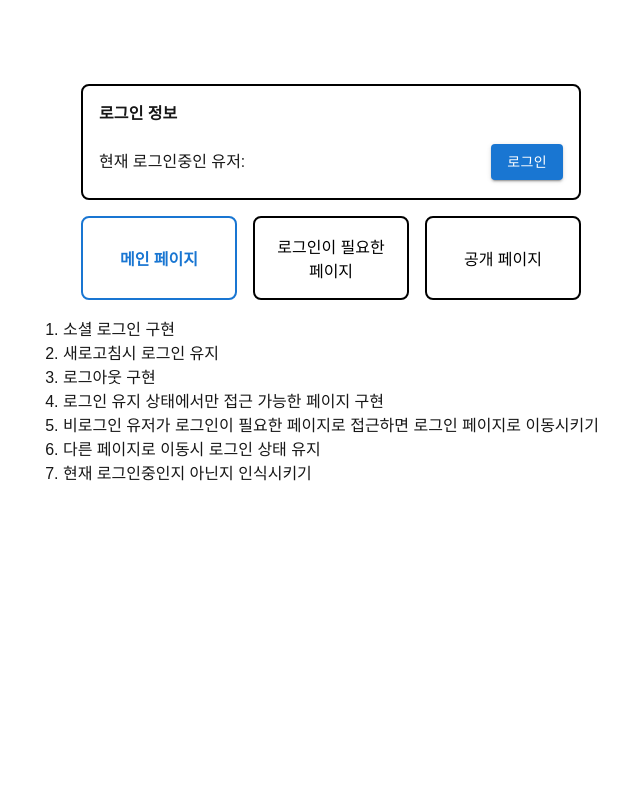
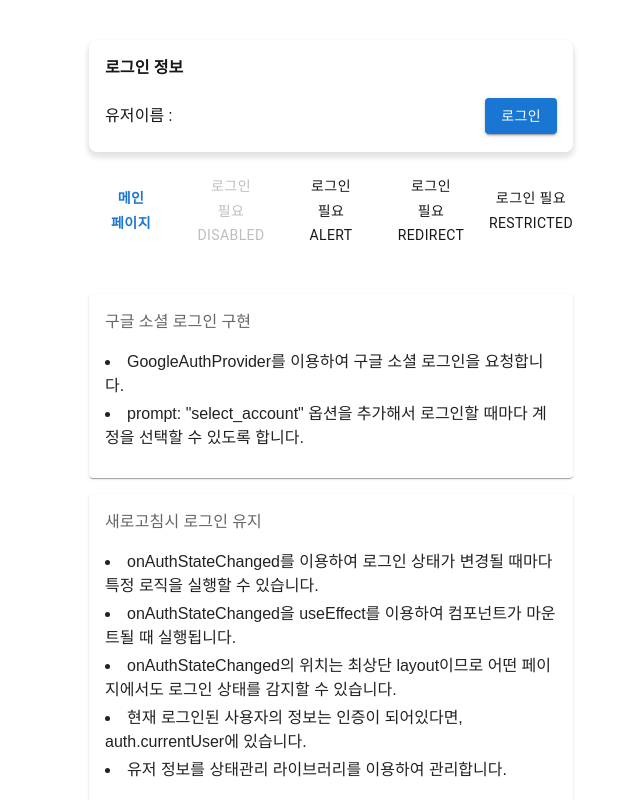
Before and after one commit to seung1/login-test, a Next.js app: page / in a window 1280 px wide. Shown: the top 800 px of the page, without its empty margins (309-949 px from the left). Built offline with nearby package versions, Linux system fonts and the light colour scheme; no server answers.

Commit message:
feat: 로그인 필요한 사이트에 비로그인 상태로 접근할때 처리 추가

```diff
--- a/src/app/globals.css
+++ b/src/app/globals.css
@@ -1,12 +1,21 @@
 :root {
   --background: #ffffff;
   --foreground: #171717;
+
+  --card-background: rgba(255, 255, 255, 0.6);
+  --card-box-shadow: rgba(0, 0, 33, 0.07) 0px 4px 4px 2.4px,
+    rgba(0, 0, 33, 0.05) 0px 3.2px 6px 0px, rgba(0, 0, 33, 0.07) 0px 0px 1px 0px;
+  --card-border: none;
 }
 
 @media (prefers-color-scheme: dark) {
   :root {
     --background: #0a0a0a;
     --foreground: #ededed;
+
+    --card-background: rgba(42, 42, 42, 0.6);
+    --card-box-shadow: none;
+    --card-border: 1px solid #2d2d2d;
   }
 }
 
--- a/src/app/layout.tsx
+++ b/src/app/layout.tsx
@@ -23,14 +23,21 @@ export default function RootLayout({
             display: "flex",
             flexDirection: "column",
             alignItems: "center",
-            justifyContent: "center",
             minHeight: "100vh",
+            px: 1,
+            pt: 5,
+
+            width: "100%",
+            maxWidth: "500px",
+            mx: "auto",
           }}
         >
           <LoginBanner />
           <PageButtonList />
 
-          <Box sx={{ minHeight: "400px" }}>{children}</Box>
+          <Box sx={{ minHeight: "400px", py: 3, width: "100%" }}>
+            <main>{children}</main>
+          </Box>
         </Box>
       </body>
     </html>
--- a/src/app/page.tsx
+++ b/src/app/page.tsx
@@ -1,20 +1,69 @@
+"use client";
+
+import { Box, Card, CardContent, CardHeader } from "@mui/material";
+
 export default function Home() {
   return (
-    <div>
-      <main>
-        <ol>
-          <li>소셜 로그인 구현</li>
-          <li>새로고침시 로그인 유지</li>
-          <li>로그아웃 구현</li>
-          <li>로그인 유지 상태에서만 접근 가능한 페이지 구현</li>
+    <Box
+      sx={{
+        display: "flex",
+        flexDirection: "column",
+        gap: 2,
+        ".MuiCardContent-root": {
+          pt: 0,
+          li: { mb: 0.5, lineHeight: 1.5 },
+        },
+      }}
+    >
+      <Card>
+        <CardHeader subheader="구글 소셜 로그인 구현" />
+        <CardContent>
           <li>
-            비로그인 유저가 로그인이 필요한 페이지로 접근하면 로그인 페이지로
-            이동시키기
+            {`GoogleAuthProvider를 이용하여 구글 소셜 로그인을 요청합니다.`}
           </li>
-          <li>다른 페이지로 이동시 로그인 상태 유지</li>
-          <li>현재 로그인중인지 아닌지 인식시키기</li>
-        </ol>
-      </main>
-    </div>
+          <li>
+            {`prompt: "select_account" 옵션을 추가해서 로그인할 때마다 계정을
+                선택할 수 있도록 합니다.`}
+          </li>
+        </CardContent>
+      </Card>
+
+      <Card>
+        <CardHeader subheader="새로고침시 로그인 유지" />
+        <CardContent>
+          <li>
+            {`onAuthStateChanged를 이용하여 로그인 상태가 변경될 때마다 특정 로직을 실행할 수 있습니다.`}
+          </li>
+          <li>
+            {`onAuthStateChanged을 useEffect를 이용하여 컴포넌트가 마운트될 때 실행됩니다.`}
+          </li>
+          <li>
+            {`onAuthStateChanged의 위치는 최상단 layout이므로 어떤 페이지에서도 로그인 상태를 감지할 수 있습니다.`}
+          </li>
+          <li>{`현재 로그인된 사용자의 정보는 인증이 되어있다면, auth.currentUser에 있습니다.`}</li>
+          <li>{`유저 정보를 상태관리 라이브러리를 이용하여 관리합니다.`}</li>
+        </CardContent>
+      </Card>
+
+      <Card>
+        <CardHeader subheader="로그아웃 구현" />
+        <CardContent>
+          <li>{`signOut을 이용하여 로그아웃을 구현합니다.`}</li>
+          <li>
+            {`상태관리 라이브러리를 통해여 저장된 유저 정보를 초기화합니다.`}
+          </li>
+        </CardContent>
+      </Card>
+
+      <Card>
+        <CardHeader subheader="계정 삭제 구현" />
+        <CardContent>
+          <li>{`deleteUser를 이용하여 계정 삭제를 구현합니다.`}</li>
+          <li>
+            {`로그인한지 오래된 계정의 경우는 reauthenticateWithCredential을 이용하여 재인증을 요청합니다.`}
+          </li>
+        </CardContent>
+      </Card>
+    </Box>
   );
 }
--- /dev/null
+++ b/src/components/CustomPaper.tsx
@@ -0,0 +1,31 @@
+import type { BoxProps, SxProps } from "@mui/material";
+import { Box } from "@mui/material";
+
+const CustomPaper = ({
+  children,
+  sx,
+  ...props
+}: {
+  children: React.ReactNode;
+  sx?: SxProps;
+} & BoxProps) => {
+  return (
+    <Box
+      sx={{
+        backgroundColor: "var(--card-background)",
+        boxShadow: "var(--card-box-shadow)",
+        border: "var(--card-border)",
+        width: "100%",
+
+        borderRadius: 2,
+        p: 2,
+        ...sx,
+      }}
+      {...props}
+    >
+      {children}
+    </Box>
+  );
+};
+
+export default CustomPaper;
--- a/src/components/LoginBanner.tsx
+++ b/src/components/LoginBanner.tsx
@@ -3,28 +3,24 @@
 import { authStore } from "@/store/authStore";
 import app from "@/utils/firebase";
 import { Box, Button, Skeleton, Typography } from "@mui/material";
-import {
-  getAuth,
-  GoogleAuthProvider,
-  onAuthStateChanged,
-  signInWithPopup,
-  signOut,
-} from "firebase/auth";
+import { getAuth, onAuthStateChanged, signOut } from "firebase/auth";
 import { useEffect, useMemo, useState } from "react";
+import CustomPaper from "./CustomPaper";
+import { useRouter } from "next/navigation";
+import useLogin from "@/utils/useLogin";
 
 const LoginBanner = () => {
   const { user, setUser } = authStore();
+
+  const { tryLogin } = useLogin();
+
+  const { push } = useRouter();
 
   const [loading, setLoading] = useState(true);
 
   const isLogin = useMemo(() => user !== null, [user]);
 
   const auth = getAuth(app);
-
-  const provider = new GoogleAuthProvider();
-  provider.setCustomParameters({
-    prompt: "select_account", // 계정 선택을 항상 강제
-  });
 
   useEffect(() => {
     const unsubscribe = onAuthStateChanged(auth, (user) => {
@@ -35,36 +31,10 @@ const LoginBanner = () => {
     return () => {
       unsubscribe();
     };
-  }, [auth, setUser]);
-
-  const tryLogin = () => {
-    signInWithPopup(auth, provider)
-      .then((result) => {
-        setUser(result.user);
-      })
-      .catch((error) => {
-        // Handle Errors here.
-        const errorCode = error.code;
-        const errorMessage = error.message;
-        // The email of the user's account used.
-        const email = error.customData.email;
-        // The AuthCredential type that was used.
-        const credential = GoogleAuthProvider.credentialFromError(error);
-        // ...
-
-        console.error(errorCode, errorMessage, email, credential);
-      });
-  };
+  }, [auth, push, setUser]);
 
   return (
-    <Box
-      sx={{
-        border: "2px solid black",
-        borderRadius: 2,
-        p: 2,
-        minWidth: "500px",
-      }}
-    >
+    <CustomPaper>
       <Typography variant="body1" sx={{ fontWeight: "bold", mb: 2 }}>
         로그인 정보
       </Typography>
@@ -81,7 +51,7 @@ const LoginBanner = () => {
           }}
         >
           <Typography variant="body1">
-            현재 로그인중인 유저: {user?.displayName}
+            유저이름 : {user?.displayName}
           </Typography>
 
           <Button
@@ -100,7 +70,7 @@ const LoginBanner = () => {
           </Button>
         </Box>
       )}
-    </Box>
+    </CustomPaper>
   );
 };
 
--- a/src/components/PageButton.tsx
+++ b/src/components/PageButton.tsx
@@ -1,33 +1,29 @@
 "use client";
 
-import { Box } from "@mui/material";
-import { usePathname, useRouter } from "next/navigation";
+import { usePathname } from "next/navigation";
+import { ButtonProps, Button } from "@mui/material";
 
 const PageButton = (
   {
     pageId,
     pageName,
+    ...props
   }: {
     pageId: string;
     pageName: string;
-  } = { pageId: "", pageName: "" }
+  } & ButtonProps = { pageId: "", pageName: "" }
 ) => {
   const pathName = usePathname();
-  const { push } = useRouter();
 
   return (
-    <Box
-      onClick={() => push(pageId)}
+    <Button
       sx={{
         flex: 1,
-        border: "2px solid",
-        p: 2,
-        borderRadius: 2,
         cursor: "pointer",
         transition: "all 0.3s",
-        color: pathName === pageId ? "#1976d2" : "black",
+
+        color: pathName === pageId ? "#1976d2" : "inherit",
         fontWeight: pathName === pageId ? 800 : 400,
-        borderColor: pathName === pageId ? "#1976d2" : "black",
 
         display: "flex",
         justifyContent: "center",
@@ -35,14 +31,11 @@ const PageButton = (
         textAlign: "center",
 
         wordBreak: "keep-all",
-
-        ":hover": {
-          transform: "scale(1.1)",
-        },
       }}
+      {...props}
     >
       {pageName}
-    </Box>
+    </Button>
   );
 };
 
--- a/src/components/PageButtonList.tsx
+++ b/src/components/PageButtonList.tsx
@@ -1,20 +1,50 @@
+"use client";
+
 import { Box } from "@mui/material";
+import { useRouter } from "next/navigation";
+import { useMemo } from "react";
 
 import PageButton from "./PageButton";
+import { authStore } from "@/store/authStore";
 
 const PageButtonList = () => {
+  const { push } = useRouter();
+  const { user } = authStore();
+
+  const isLogin = useMemo(() => user !== null, [user]);
+
   const pageList = [
     {
       pageId: "/",
       pageName: "메인 페이지",
+      onClick: () => push("/"),
     },
     {
       pageId: "/privacy",
-      pageName: "로그인이 필요한 페이지",
+      pageName: "로그인 필요 disabled",
+      disabled: !isLogin,
+      onClick: () => push("/privacy"),
     },
     {
-      pageId: "/public",
-      pageName: "공개 페이지",
+      pageId: "/privacy",
+      pageName: "로그인 필요 alert",
+      onClick: () => {
+        if (!isLogin) alert("로그인이 필요합니다.");
+        else push("/privacy");
+      },
+    },
+    {
+      pageId: "/privacy",
+      pageName: "로그인 필요 redirect",
+      onClick: () => push("/privacy"),
+    },
+    {
+      pageId: "/privacy",
+      pageName: "로그인 필요 restricted",
+      onClick: () => {
+        if (!isLogin) push("/restricted");
+        else push("/privacy");
+      },
     },
   ];
 
@@ -28,8 +58,8 @@ const PageButtonList = () => {
         width: "100%",
       }}
     >
-      {pageList.map((page) => (
-        <PageButton key={page.pageId} {...page} />
+      {pageList.map((page, index) => (
+        <PageButton key={index} {...page} onClick={page.onClick} />
       ))}
     </Box>
   );
--- /dev/null
+++ b/src/utils/useLogin.ts
@@ -0,0 +1,34 @@
+import { authStore } from "@/store/authStore";
+import { getAuth, signInWithPopup, GoogleAuthProvider } from "firebase/auth";
+
+const useLogin = () => {
+  const auth = getAuth();
+  const { setUser } = authStore();
+
+  const provider = new GoogleAuthProvider();
+  provider.setCustomParameters({
+    prompt: "select_account", // 계정 선택을 항상 강제
+  });
+
+  const tryLogin = () =>
+    signInWithPopup(auth, provider)
+      .then((result) => {
+        setUser(result.user);
+      })
+      .catch((error) => {
+        // Handle Errors here.
+        const errorCode = error.code;
+        const errorMessage = error.message;
+        // The email of the user's account used.
+        const email = error.customData.email;
+        // The AuthCredential type that was used.
+        const credential = GoogleAuthProvider.credentialFromError(error);
+        // ...
+
+        console.error(errorCode, errorMessage, email, credential);
+      });
+
+  return { tryLogin };
+};
+
+export default useLogin;
```
Also changed, not shown: src/app/privacy/page.tsx (+98 -7 lines), src/app/public/page.tsx (deleted, +0 -10 lines), src/app/restricted/page.tsx (added, +38 -0 lines).
